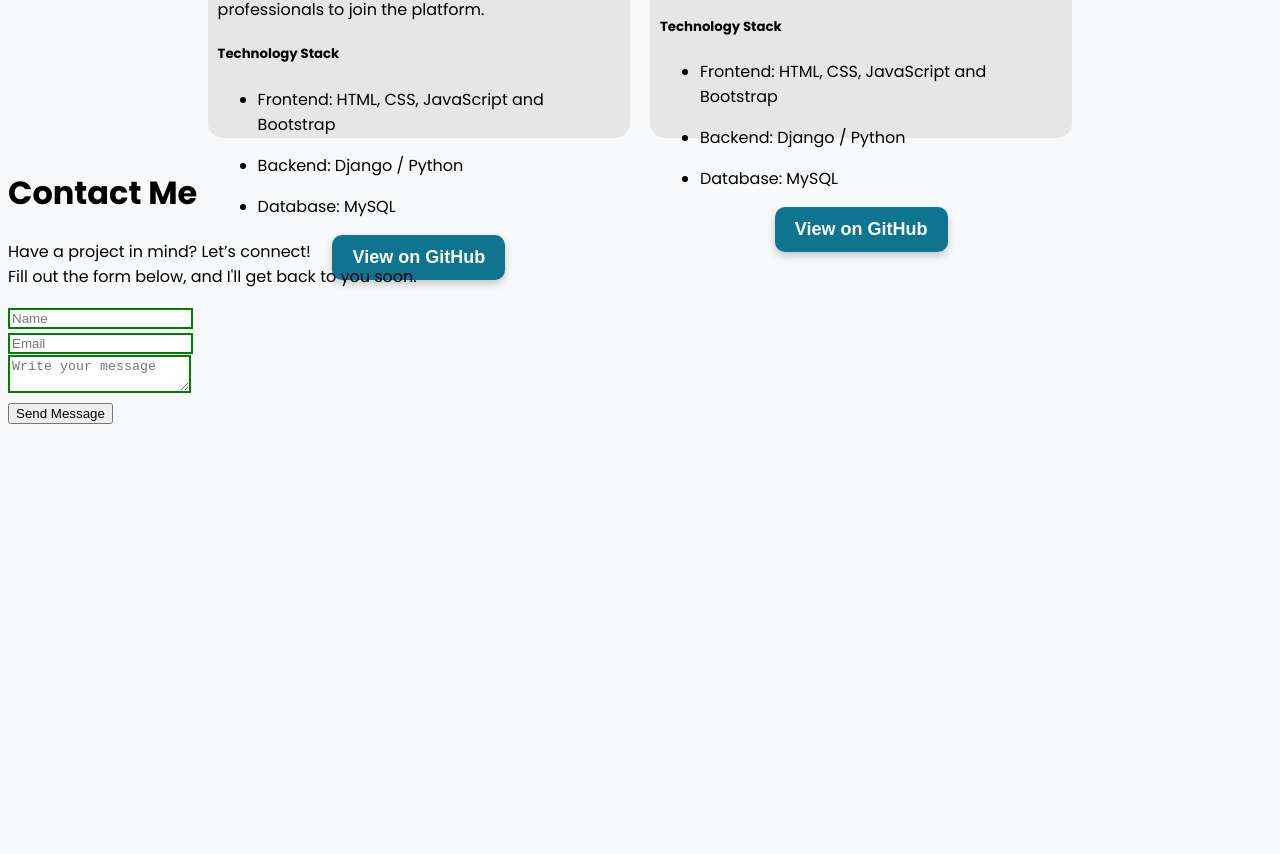
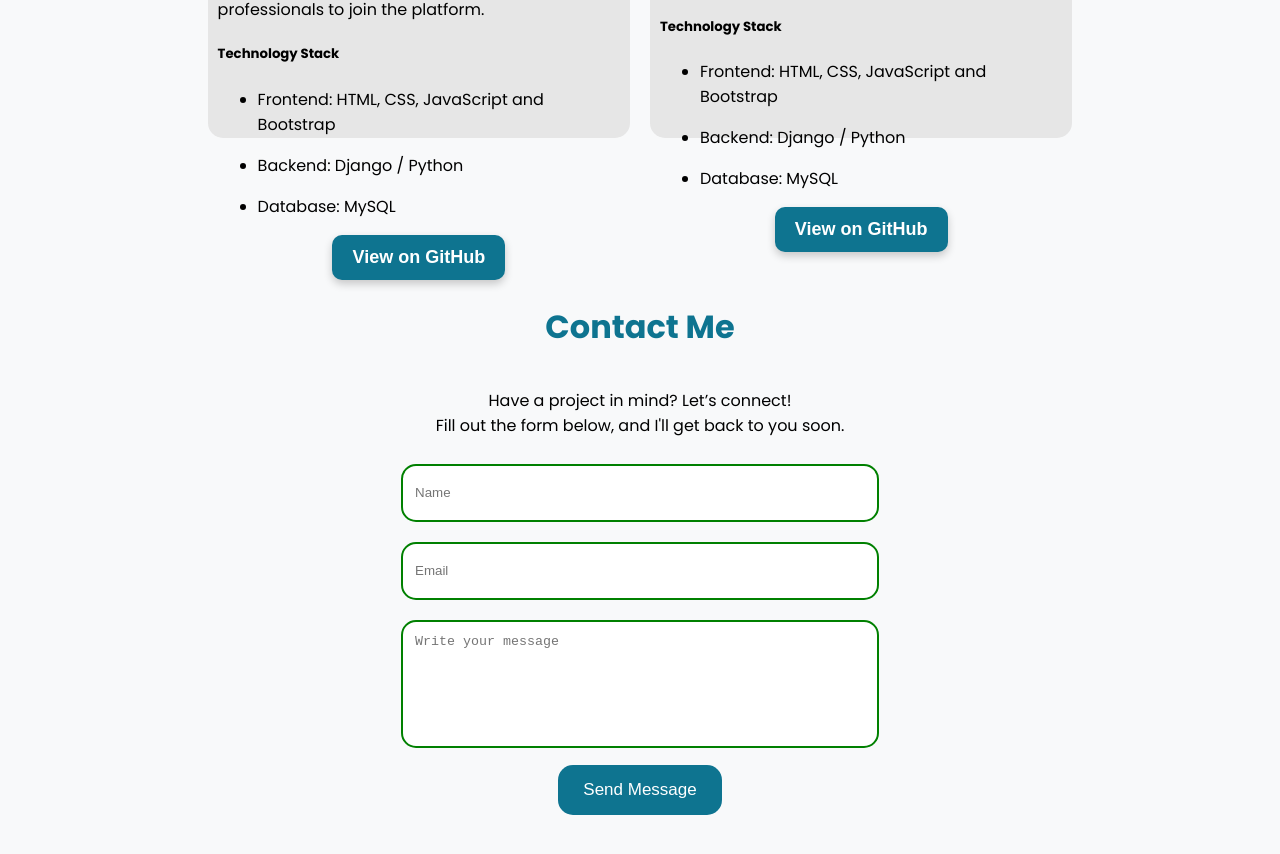
Before and after one commit to Izzeddin-Samara/my-portfolio, a React (Create React App) app: page / in a window 1280 px wide. Shown: the part 3085-3939 px from the top of the page. Before the commit the page ends 3518 px from the top, so only its background shows below. Built offline with nearby package versions, Linux system fonts and the light colour scheme.

Commit message:
Add styling to Contact component

```diff
--- a/src/App.css
+++ b/src/App.css
@@ -199,3 +199,77 @@ nav h1 {
   color: red;
   font-size: 0.9em;
 }
+
+.contact-container {
+  width: 100%;
+  height: 100vh;
+  display: flex;
+  justify-content: center;
+  align-items: center;
+}
+
+.form-container {
+  padding: 10px;
+  border-radius: 10px;
+}
+
+form {
+  display: flex;
+  flex-direction: column;
+  align-items: center;
+}
+
+form h1 {
+  color: rgb(14 116 144);
+}
+
+form p {
+  text-align: center;
+}
+
+form input {
+  width: 450px;
+  margin: 10px;
+  height: 30px;
+  border-radius: 15px;
+  border: 5px transparent;
+  padding: 12px;
+}
+
+form textarea {
+  width: 450px;
+  margin: 10px;
+  height: 100px;
+  border-radius: 15px;
+  border: 5px transparent;
+  padding: 12px;
+  resize: none;
+}
+
+form input:focus {
+  outline: 2px solid rgb(14 116 144);
+  border-radius: 10px;
+}
+
+form textarea:focus {
+  outline: 2px solid rgb(14 116 144);
+  border-radius: 10px;
+}
+
+form button {
+  display: inline-block;
+  padding: 15px 25px;
+  font-size: 17px;
+  text-align: center;
+  text-decoration: none;
+  color: #fff;
+  background-color: rgb(14 116 144);
+  border: none;
+  border-radius: 15px;
+  cursor: pointer;
+}
+
+form button:hover {
+  background-color: rgb(10, 131, 165)
+
+}
--- a/src/components/Contact.js
+++ b/src/components/Contact.js
@@ -122,8 +122,8 @@ const Contact = () => {
     };
 
     return (
-        <div>
-            <div>
+        <div className="contact-container">
+            <div className='form-container'>
                 <form onSubmit={handleSubmit}>
                     <h1>Contact Me</h1>
                     <p>Have a project in mind? Let’s connect!<br /> Fill out the form below, and I'll get back to you soon.</p>
```
